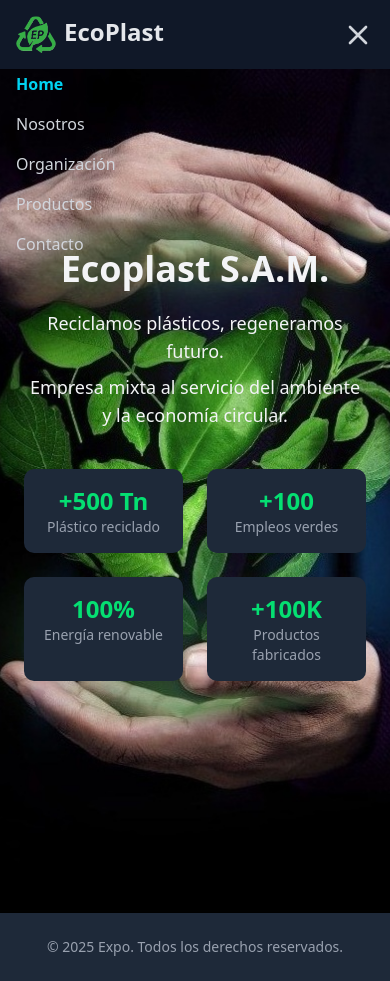
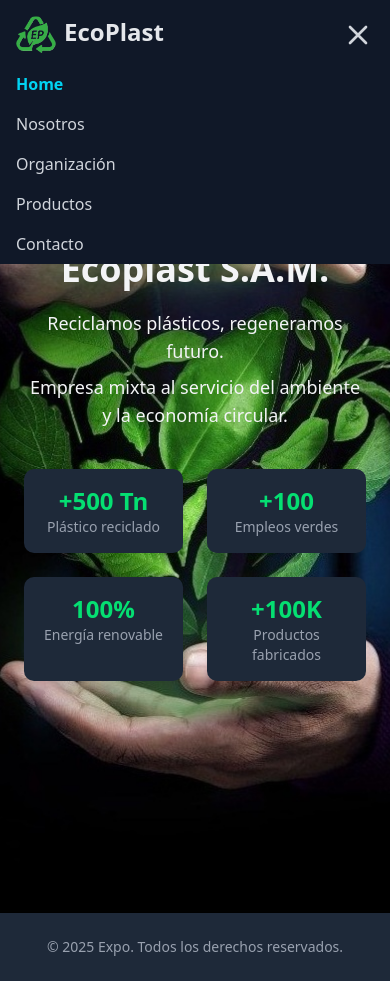
Before and after one commit to pmbejas/EcoPlast, a Next.js app: page / in a window 390 px wide. Both pictures are taken after a click on the button "Toggle menu". Built offline with nearby package versions, Linux system fonts and the light colour scheme.

Commit message:
Correccion de Backgrpund de Navbar

```diff
--- a/src/components/Navbar.jsx
+++ b/src/components/Navbar.jsx
@@ -63,7 +63,7 @@ export default function Navbar() {
         </button>
 
         <ul
-          className={`md:flex md:items-center md:space-x-8 absolute md:static bg-none w-full md:w-auto left-0 md:left-auto top-16 md:top-auto transition-all duration-300 ease-in-out
+          className={`md:flex md:items-center md:space-x-8 absolute md:static bg-gray-900 w-full md:w-auto left-0 md:left-auto top-16 md:top-auto transition-all duration-300 ease-in-out
   ${
     isOpen ? "max-h-96 opacity-100" : "max-h-0 opacity-0 overflow-hidden"
   } md:max-h-none md:opacity-100 md:overflow-visible`}
```
